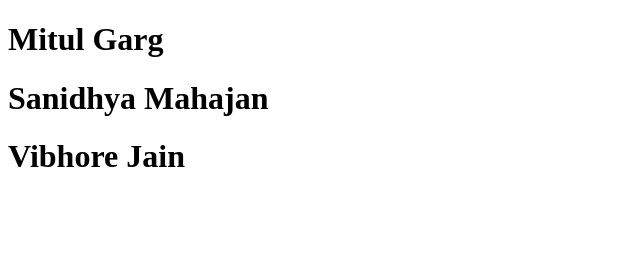
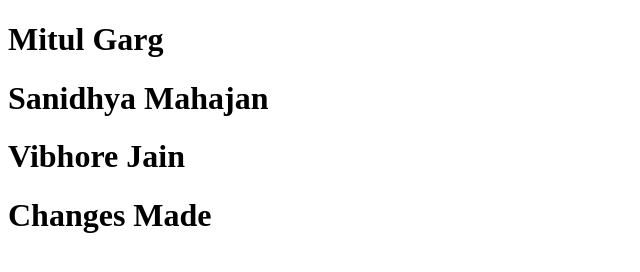
Before and after one commit to mitul-garg/svmpipelineassg, a plain HTML site: page index.html in a window 1280 px wide. Shown: the whole page, without its empty margins (0-640 px from the left). Drawn offline with Linux system fonts and the light colour scheme.

Commit message:
Update index.html

```diff
--- a/index.html
+++ b/index.html
@@ -10,5 +10,6 @@
     <h1>Mitul Garg</h1>
     <h1>Sanidhya Mahajan</h1>
     <h1>Vibhore Jain</h1>
+    <h1>Changes Made</h1>
   </body>
 </html>
```
